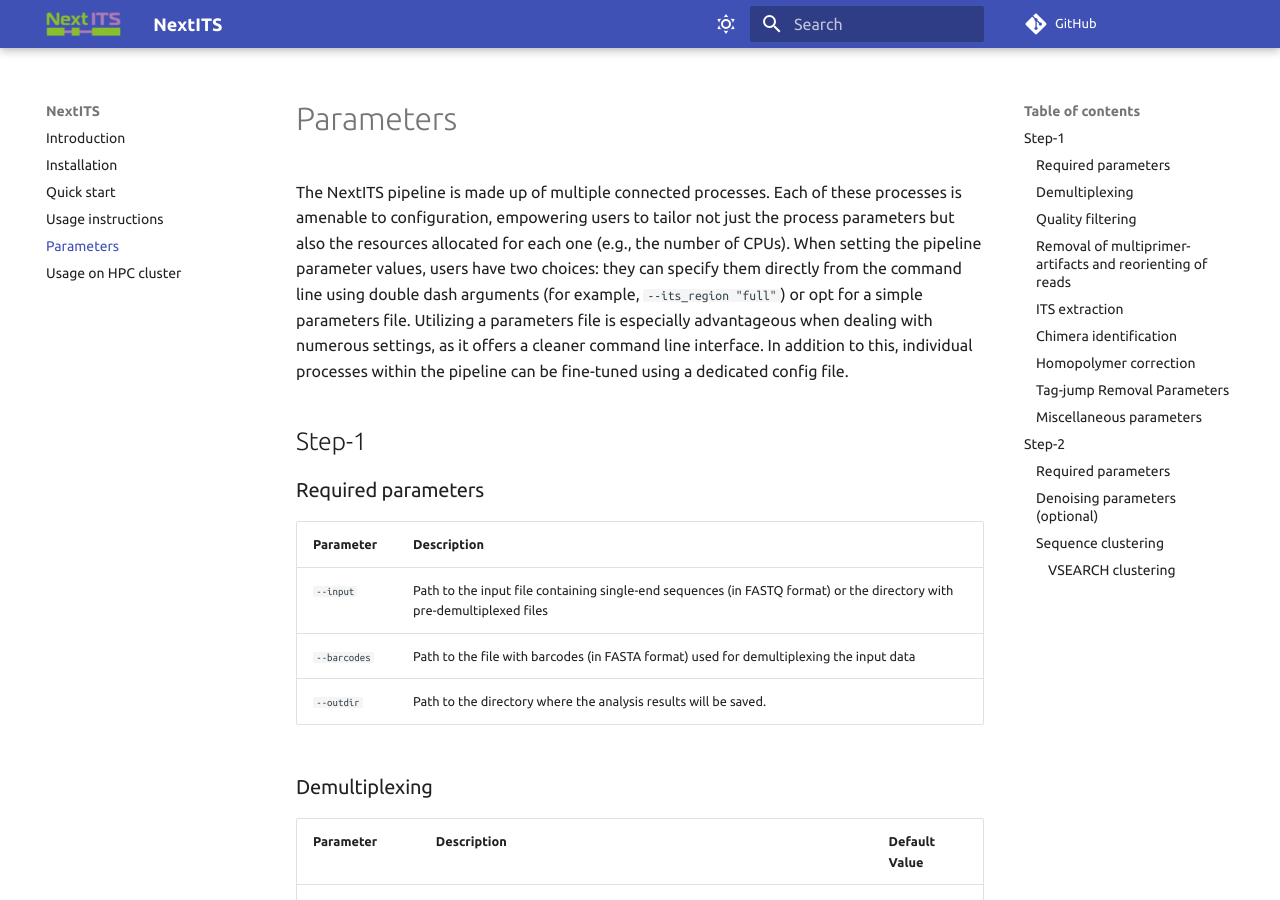
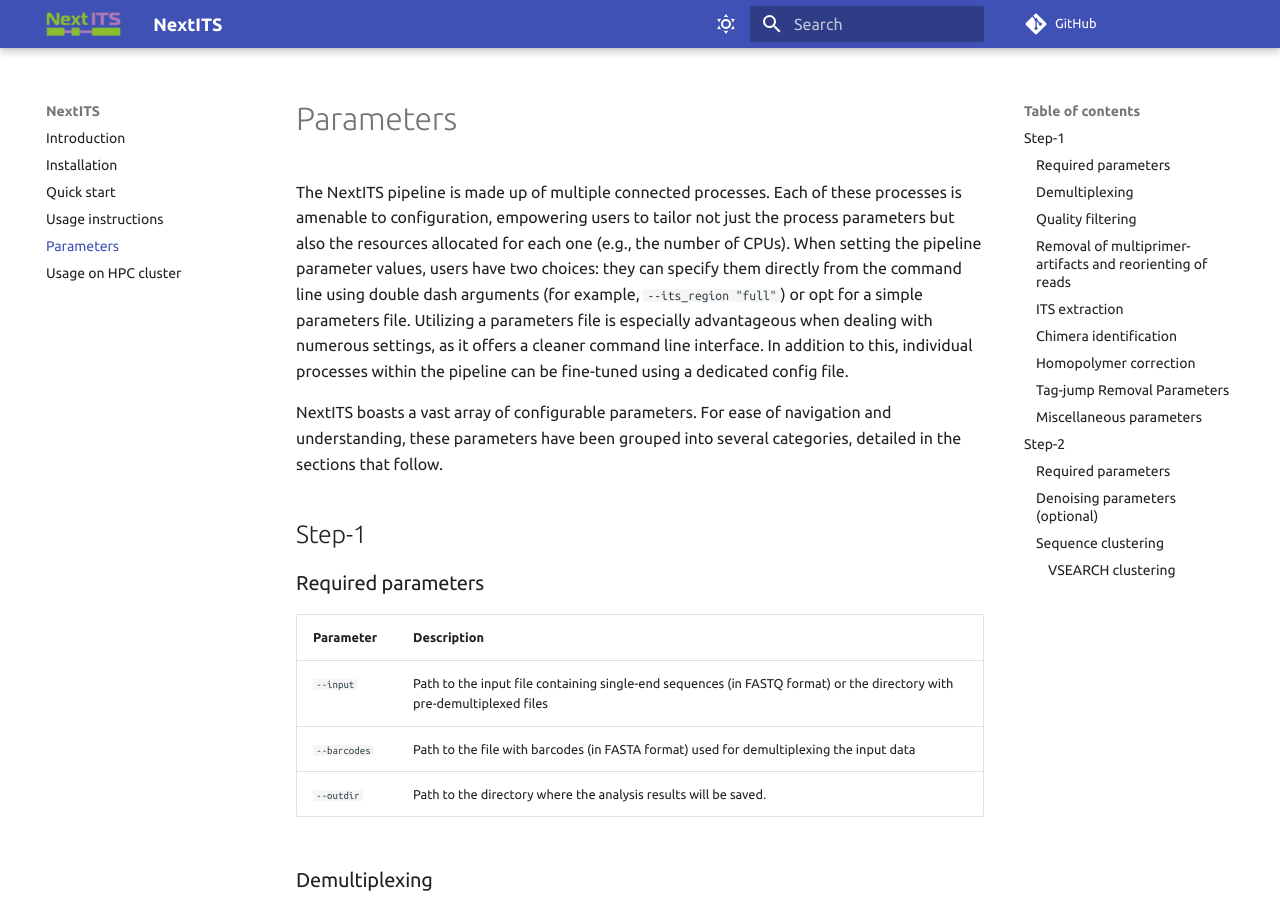
Before and after one commit to Next-ITS/nextits.github.io, an MkDocs documentation site: the page built from docs/parameters.md, in a window 1280 px wide and 900 px high. Built offline with MkDocs 1.6.1 and Material for MkDocs 9.7.7, drawn with Linux system fonts in a browser that asks for light colours; comment, search, counter and statistics services are not loaded.

Commit message:
params - intro

```diff
--- a/docs/parameters.md
+++ b/docs/parameters.md
@@ -15,6 +15,11 @@
 or opt for a simple parameters file. Utilizing a parameters file is especially advantageous
 when dealing with numerous settings, as it offers a cleaner command line interface.
 In addition to this, individual processes within the pipeline can be fine-tuned using a dedicated config file.
+
+NextITS boasts a vast array of configurable parameters.
+For ease of navigation and understanding, these parameters have been grouped into several categories,
+detailed in the sections that follow.
+
 ## Step-1
 
 ### Required parameters
```
